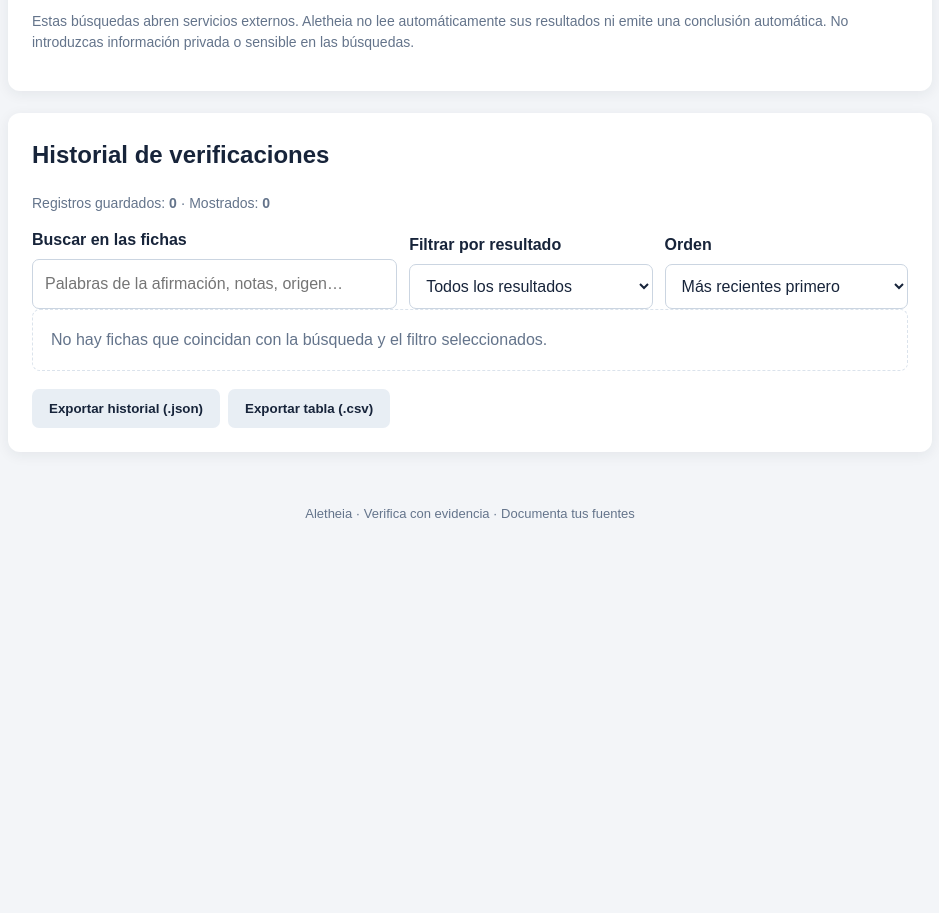
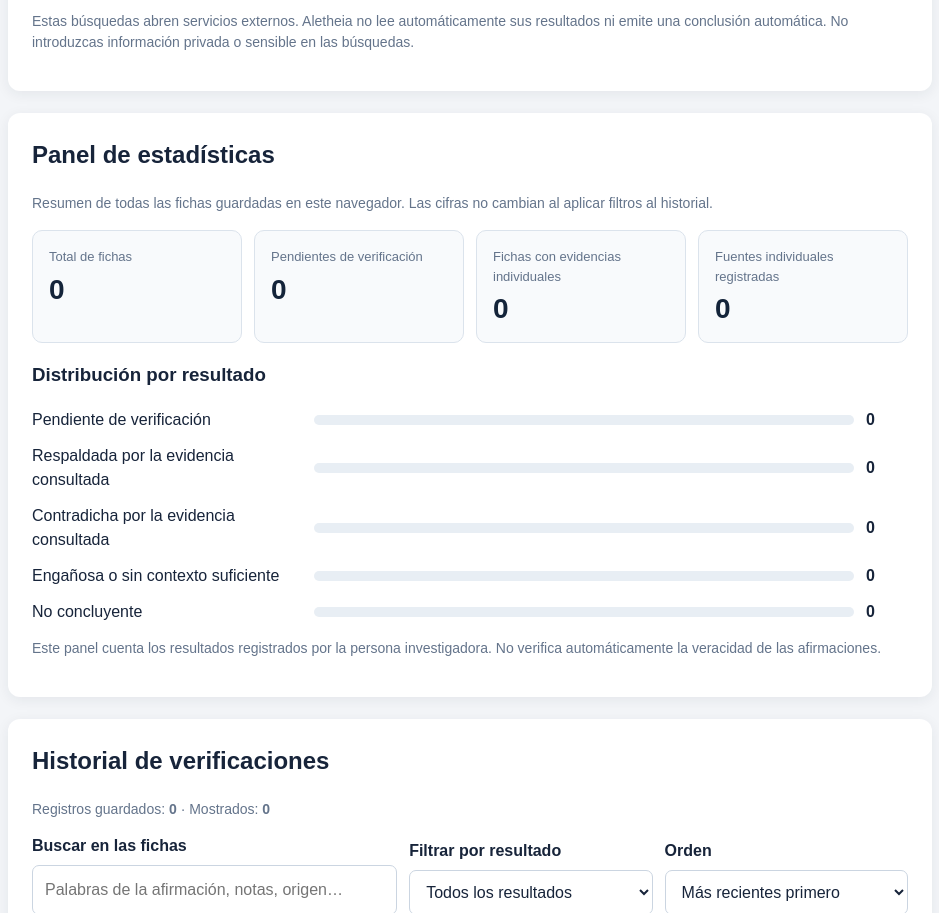
Before and after one commit to nexoragrup16-crypto/Aletheia, a plain HTML site: page index.html in a window 1280 px wide. Shown: the part 2641-3554 px from the top of the page, without its empty margins (170-1109 px from the left). Before the commit the page ends 3189 px from the top, so only its background shows below. Drawn offline with Linux system fonts and the light colour scheme.

Commit message:
Añadir panel de estadísticas a Aletheia v9

```diff
--- a/index.html
+++ b/index.html
@@ -1,4 +1,4 @@
-<!DOCTYPE html>
+ <!DOCTYPE html>
 <html lang="es">
 <head>
 <meta charset="UTF-8"><meta name="viewport" content="width=device-width, initial-scale=1">
@@ -22,6 +22,15 @@ button.secondary{background:#e8eef4;color:var(--ink)}button.danger{background:#9
 .evidence-item p{margin:5px 0}.evidence-actions{display:flex;gap:8px;flex-wrap:wrap}
 .status.supports{background:#d9fbe5;color:#166534}.status.contradicts{background:#fee2e2;color:#991b1b}.status.context{background:#fef3c7;color:#92400e}
 .matrix-wrap{overflow-x:auto;margin:12px 0}.matrix{width:100%;border-collapse:collapse;font-size:14px;background:white}.matrix th,.matrix td{border:1px solid var(--line);padding:9px;text-align:left;vertical-align:top}.matrix th{background:#e8eef4}.matrix-note{font-size:13px;color:var(--muted)}
+
+.stats-grid{display:grid;grid-template-columns:repeat(4,minmax(0,1fr));gap:12px;margin:16px 0}
+.stat-card{border:1px solid var(--line);border-radius:10px;padding:16px;background:#f8fafc}
+.stat-card .stat-label{font-size:13px;color:var(--muted);margin:0 0 6px}
+.stat-card .stat-number{font-size:28px;font-weight:bold;line-height:1.2;margin:0;color:var(--navy)}
+.stat-row{display:grid;grid-template-columns:minmax(170px,1.5fr) 3fr 42px;gap:12px;align-items:center;margin:12px 0}
+.stat-track{height:10px;background:#e8eef4;border-radius:999px;overflow:hidden}
+.stat-bar{height:100%;background:var(--teal);border-radius:999px;min-width:0}
+@media(max-width:700px){.stats-grid{grid-template-columns:repeat(2,minmax(0,1fr))}.stat-row{grid-template-columns:1fr 42px;gap:6px}.stat-row .stat-track{grid-column:1 / -1;grid-row:2}}
 @media(max-width:700px){.grid,.filters{grid-template-columns:1fr}.panel{padding:18px}}
 </style></head>
 <body>
@@ -64,6 +73,19 @@ button.secondary{background:#e8eef4;color:var(--ink)}button.danger{background:#9
 <textarea id="consultaBusqueda" maxlength="2000" placeholder="Escribe una afirmación o usa el botón para tomarla del formulario"></textarea>
 <div class="actions"><button id="usarAfirmacion" type="button" class="secondary">Usar la afirmación del formulario</button><button id="buscarGoogle" type="button">Buscar en Google</button><button id="buscarBing" type="button" class="secondary">Buscar en Bing</button><button id="buscarNoticias" type="button" class="secondary">Buscar en Google News</button><button id="buscarFactCheck" type="button" class="secondary">Buscar verificaciones previas</button></div>
 <p class="hint">Estas búsquedas abren servicios externos. Aletheia no lee automáticamente sus resultados ni emite una conclusión automática. No introduzcas información privada o sensible en las búsquedas.</p></section>
+<section class="panel" id="panelEstadisticas">
+<h2>Panel de estadísticas</h2>
+<p class="muted">Resumen de todas las fichas guardadas en este navegador. Las cifras no cambian al aplicar filtros al historial.</p>
+<div class="stats-grid">
+<div class="stat-card"><p class="stat-label">Total de fichas</p><p class="stat-number" id="statTotal">0</p></div>
+<div class="stat-card"><p class="stat-label">Pendientes de verificación</p><p class="stat-number" id="statPendientes">0</p></div>
+<div class="stat-card"><p class="stat-label">Fichas con evidencias individuales</p><p class="stat-number" id="statConEvidencias">0</p></div>
+<div class="stat-card"><p class="stat-label">Fuentes individuales registradas</p><p class="stat-number" id="statFuentes">0</p></div>
+</div>
+<h3>Distribución por resultado</h3>
+<div id="estadisticasResultado"><p class="muted">Las estadísticas aparecerán cuando se cargue el historial.</p></div>
+<p class="hint">Este panel cuenta los resultados registrados por la persona investigadora. No verifica automáticamente la veracidad de las afirmaciones.</p>
+</section>
 <section class="panel"><h2>Historial de verificaciones</h2>
 <p class="muted">Registros guardados: <strong id="contador">0</strong> · Mostrados: <strong id="mostrados">0</strong></p>
 <div class="filters">
@@ -85,7 +107,32 @@ function validUrl(url){if(!url)return"";try{const u=new URL(url);return["http:",
 function link(url,label){const u=validUrl(url);return u?'<p><a href="'+safe(u)+'" target="_blank" rel="noopener noreferrer">'+label+'</a></p>':""}
 function resultClass(s){return s==="Respaldada por la evidencia consultada"?"good":s==="Contradicha por la evidencia consultada"?"bad":""}
 function searchable(r){const evs=(r.evidencias||[]).map(ev=>[ev.titulo,ev.entidad,ev.url,ev.tipo,ev.calidad,ev.independencia,ev.peso,ev.limitacion,ev.detalle].join(" ")).join(" ");return[r.afirmacion,r.origen,r.evidencia,r.justificacion,r.fuente,r.fuenteContraste,r.calidadFuente,r.resultado,r.estado,evs].join(" ").toLocaleLowerCase("es")}
+
+function renderStats(){
+ const total=registros.length;
+ const resultados=["Pendiente de verificación","Respaldada por la evidencia consultada","Contradicha por la evidencia consultada","Engañosa o sin contexto suficiente","No concluyente"];
+ const resultadoDe=r=>r.resultado||r.estado||"Pendiente de verificación";
+ const conteos=Object.fromEntries(resultados.map(nombre=>[nombre,0]));
+ let fichasConEvidencias=0,totalFuentes=0;
+ registros.forEach(r=>{
+  const resultado=resultadoDe(r);
+  if(Object.prototype.hasOwnProperty.call(conteos,resultado))conteos[resultado]++;
+  else conteos[resultado]=1+(conteos[resultado]||0);
+  if(Array.isArray(r.evidencias)&&r.evidencias.length){fichasConEvidencias++;totalFuentes+=r.evidencias.length;}
+ });
+ document.getElementById("statTotal").textContent=total;
+ document.getElementById("statPendientes").textContent=conteos["Pendiente de verificación"]||0;
+ document.getElementById("statConEvidencias").textContent=fichasConEvidencias;
+ document.getElementById("statFuentes").textContent=totalFuentes;
+ const zona=document.getElementById("estadisticasResultado");
+ zona.innerHTML=resultados.map(nombre=>{
+  const cantidad=conteos[nombre]||0,porcentaje=total?Math.round(cantidad/total*100):0;
+  return '<div class="stat-row"><span>'+nombre+'</span><div class="stat-track" role="progressbar" aria-label="'+nombre+'" aria-valuemin="0" aria-valuemax="'+total+'" aria-valuenow="'+cantidad+'"><div class="stat-bar" style="width:'+porcentaje+'%"></div></div><strong>'+cantidad+'</strong></div>';
+ }).join("");
+}
+
 function render(){
+ renderStats();
 const q=document.getElementById("busqueda").value.trim().toLocaleLowerCase("es"),f=document.getElementById("filtroResultado").value,o=document.getElementById("orden").value;
 const list=registros.filter(r=>(!q||searchable(r).includes(q))&&(!f||(r.resultado||r.estado||"Pendiente de verificación")===f));
 list.sort((a,b)=>{const x=Number(a._orden||0),y=Number(b._orden||0);return o==="antiguo"?x-y:y-x});
```
